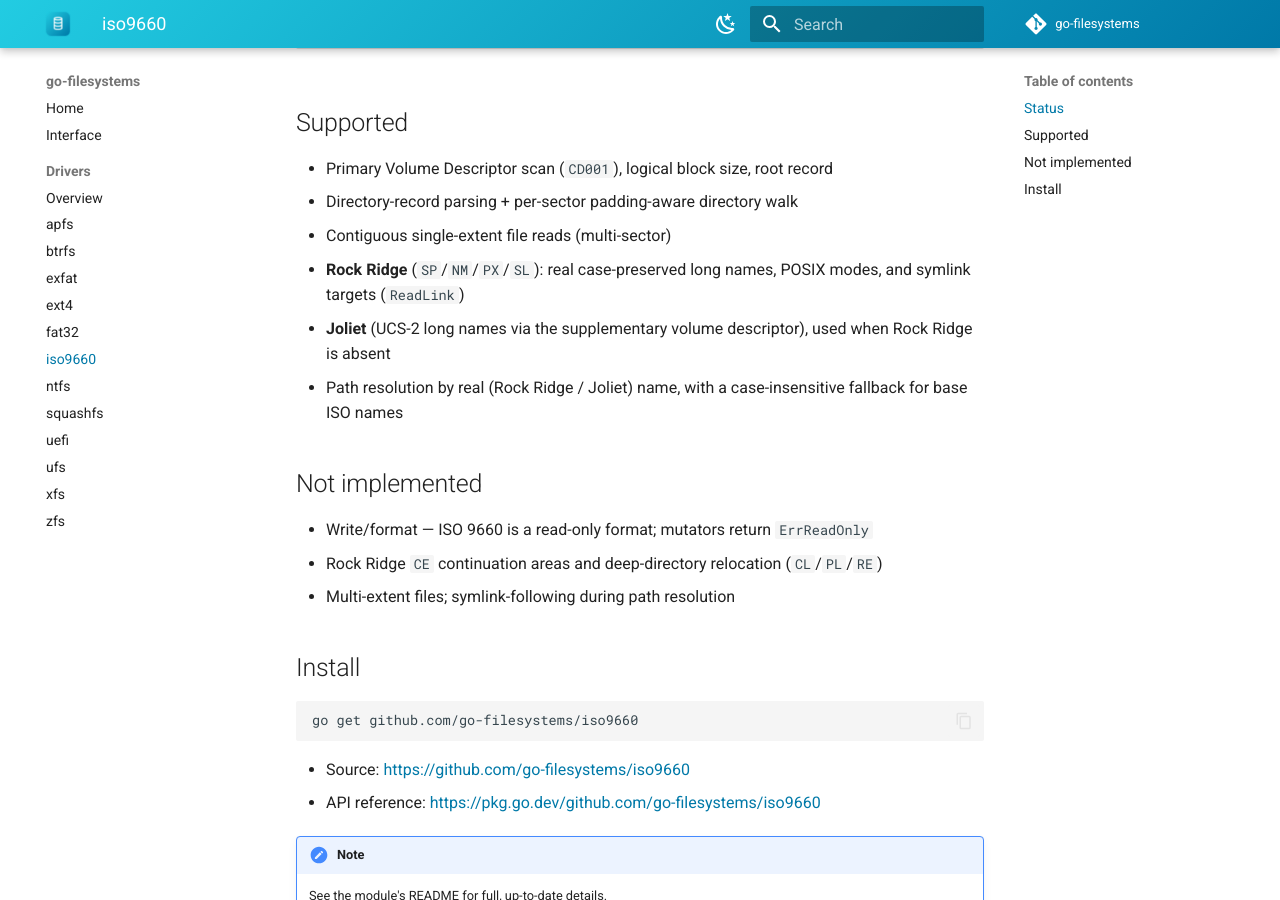
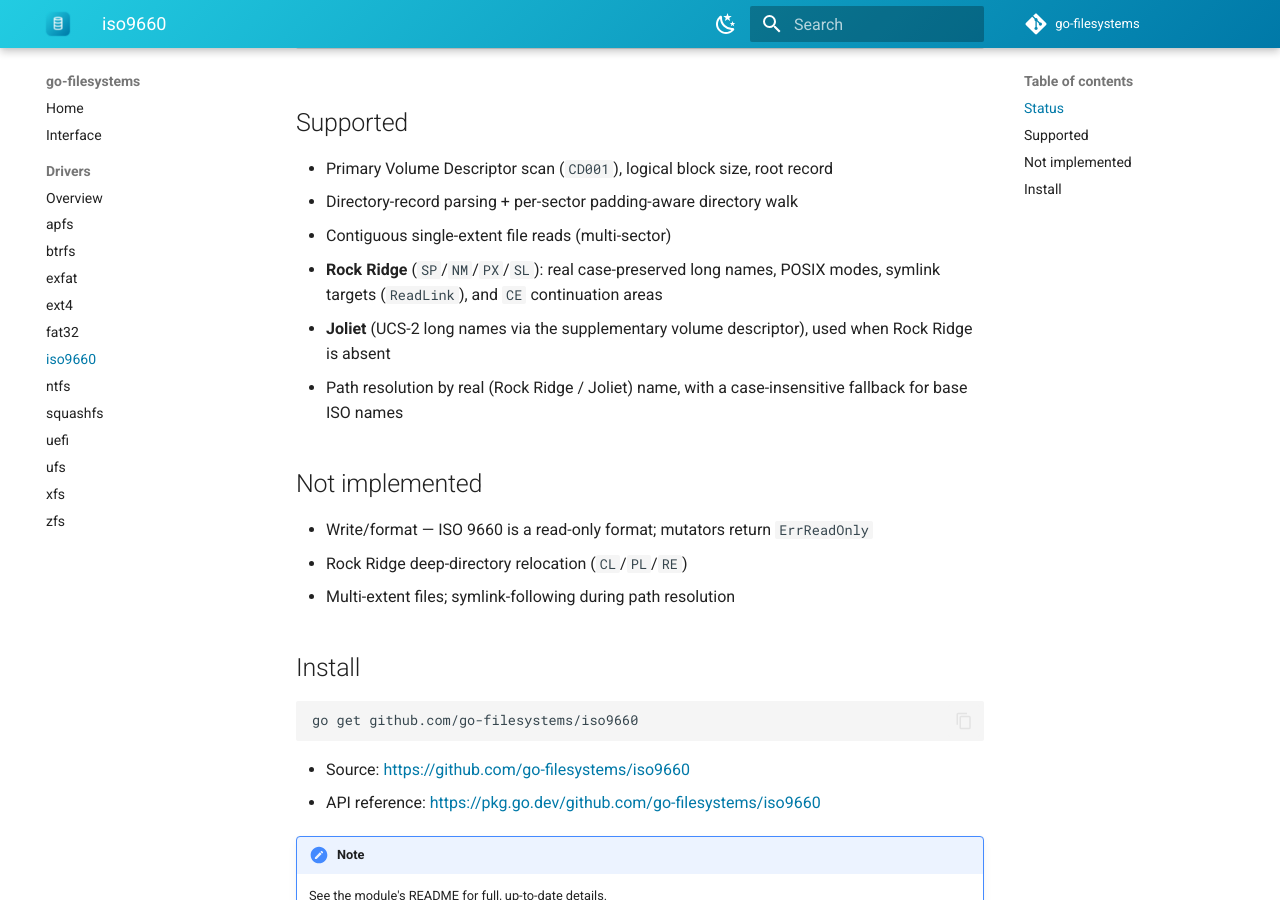
Before and after one commit to go-filesystems/docs, an MkDocs documentation site: the page built from docs/drivers/iso9660.md, in a window 1280 px wide and 900 px high, scrolled down 442 px. Built offline with MkDocs 1.6.1 and Material for MkDocs 9.7.7, drawn with Linux system fonts in a browser that asks for light colours; the version menu is left out; part of the change alters nothing that is shown.

Commit message:
iso9660: Rock Ridge CE continuation supported
Co-Authored-By: Claude Opus 4.8 <noreply@anthropic.com>

```diff
--- a/docs/drivers/iso9660.md
+++ b/docs/drivers/iso9660.md
@@ -18,7 +18,7 @@ Implements [`filesystem.Filesystem`](../interface.md). No cgo, no root.
 - Directory-record parsing + per-sector padding-aware directory walk
 - Contiguous single-extent file reads (multi-sector)
 - **Rock Ridge** (`SP`/`NM`/`PX`/`SL`): real case-preserved long names, POSIX
-  modes, and symlink targets (`ReadLink`)
+  modes, symlink targets (`ReadLink`), and `CE` continuation areas
 - **Joliet** (UCS-2 long names via the supplementary volume descriptor), used
   when Rock Ridge is absent
 - Path resolution by real (Rock Ridge / Joliet) name, with a case-insensitive
@@ -27,7 +27,7 @@ Implements [`filesystem.Filesystem`](../interface.md). No cgo, no root.
 ## Not implemented
 
 - Write/format — ISO 9660 is a read-only format; mutators return `ErrReadOnly`
-- Rock Ridge `CE` continuation areas and deep-directory relocation (`CL`/`PL`/`RE`)
+- Rock Ridge deep-directory relocation (`CL`/`PL`/`RE`)
 - Multi-extent files; symlink-following during path resolution
 
 ## Install
```
